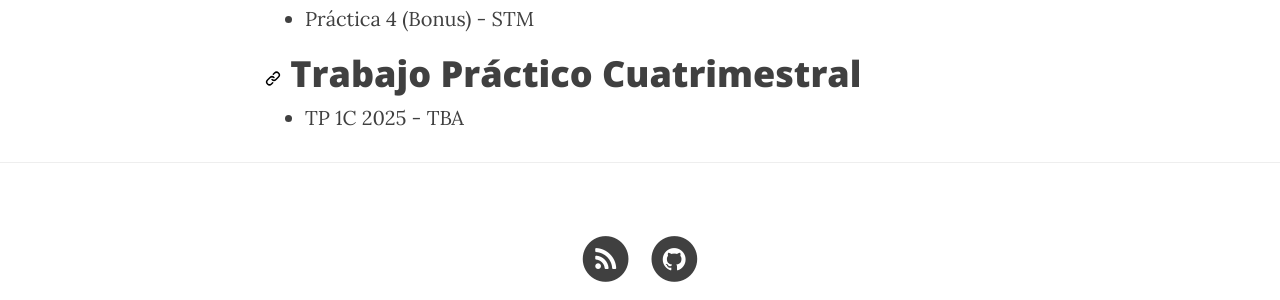
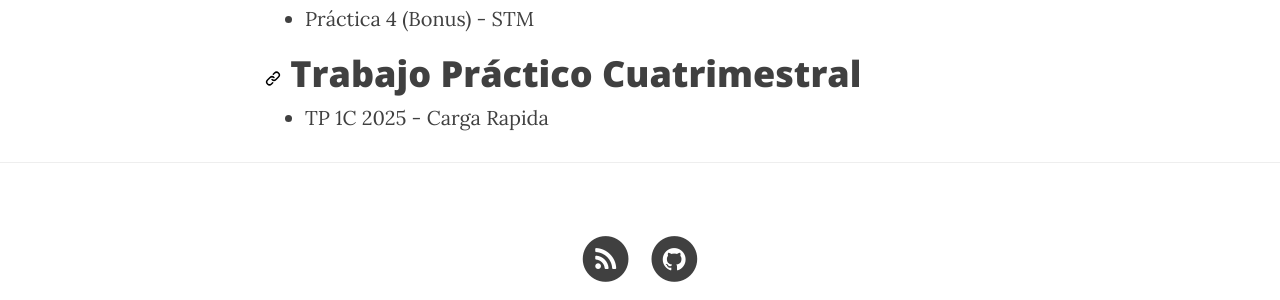
Before and after one commit to arquitecturas-concurrentes/arquitecturas-concurrentes.github.io, a Jekyll site: the page built from cursada.md, in a window 1280 px wide and 900 px high, scrolled down 2507 px. Shown: the part 498-798 px from the top of the window. Built offline with Jekyll 4.4.1, drawn with Linux system fonts in a browser that asks for light colours; nearby versions of some CDN libraries.

Commit message:
Update cursada.md

```diff
--- a/cursada.md
+++ b/cursada.md
@@ -49,4 +49,4 @@ iasc-elixir-url-shortener)
 # Trabajo Práctico Cuatrimestral #
 
 
-* [TP 1C 2025 - TBA]()
+* [TP 1C 2025 - Carga Rapida](https://docs.google.com/document/d/e/2PACX-1vSfsZMalBi7HfUBeVs-zBhx8UgxXYC0-q4qW9tLsiHODNT_Wv3YITG7loGNPQ1k_izbmA4LUicP1Tis/pub)
```
